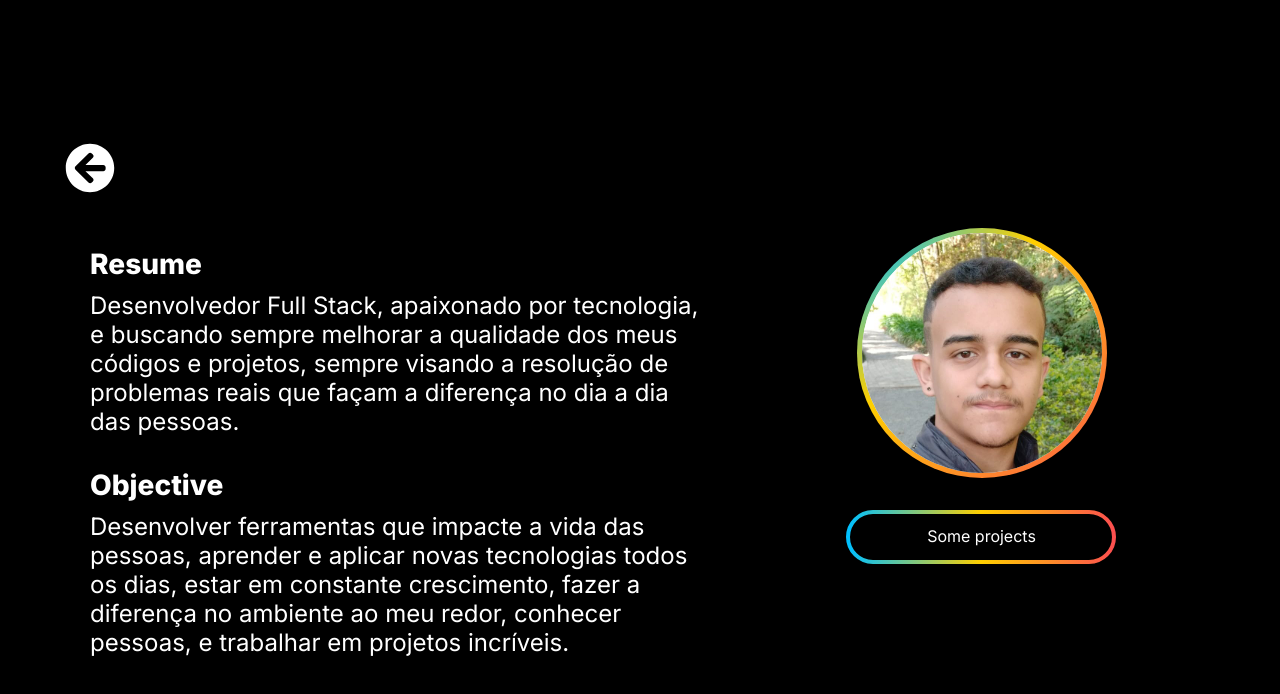
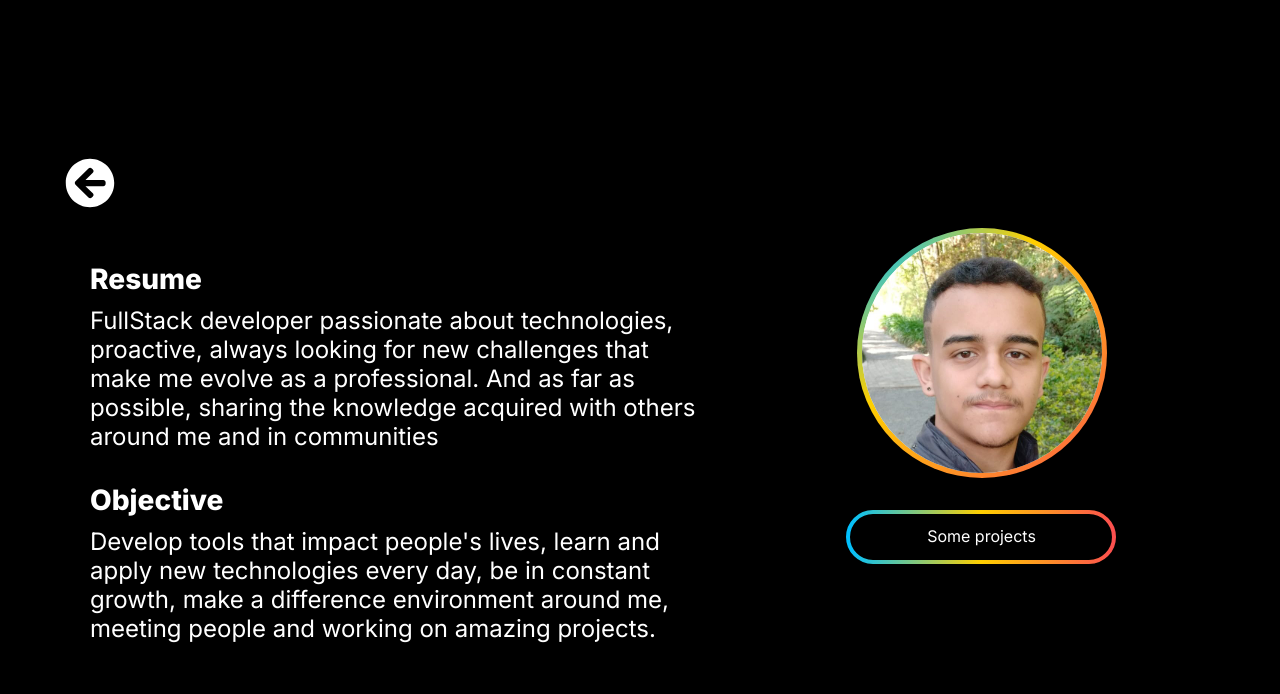
Before and after one commit to DanielJ06/Portfolio, a Next.js app: page /resume in a window 1280 px wide. Shown: the top 694 px of the page. Built offline with nearby package versions, Linux system fonts and the light colour scheme.

Commit message:
Desc to english

```diff
--- a/pages/_document.js
+++ b/pages/_document.js
@@ -17,7 +17,9 @@ export default class MyDocument extends Document {
   render() {
     return (
       <html>
-        <Head/>
+        <Head>
+          <title>Daniel de Jesus</title>
+        </Head>
         <body>
           <Main />
           <NextScript />
--- a/pages/resume.js
+++ b/pages/resume.js
@@ -72,18 +72,20 @@ const Resume = () => {
               <div>
                 <h3>Resume</h3>
                 <p>
-                  Desenvolvedor Full Stack, apaixonado por tecnologia, e buscando sempre melhorar a
-                  qualidade dos meus códigos e projetos, sempre visando a resolução de problemas
-                  reais que façam a diferença no dia a dia das pessoas.
+                  FullStack developer passionate about technologies,
+                  proactive, always looking for new challenges that
+                  make me evolve as a professional. And as far as possible,
+                  sharing the knowledge acquired with others around me and
+                  in communities
                 </p>
               </div>
 
               <div>
                 <h3>Objective</h3>
                 <p>
-                  Desenvolver ferramentas que impacte a vida das pessoas, aprender e aplicar novas
-                  tecnologias todos os dias, estar em constante crescimento, fazer a diferença no
-                  ambiente ao meu redor, conhecer pessoas, e trabalhar em projetos incríveis.
+                  Develop tools that impact people's lives, learn and apply new
+                  technologies every day, be in constant growth, make a difference
+                  environment around me, meeting people and working on amazing projects.
                 </p>
               </div>
               </motion.div>
```
